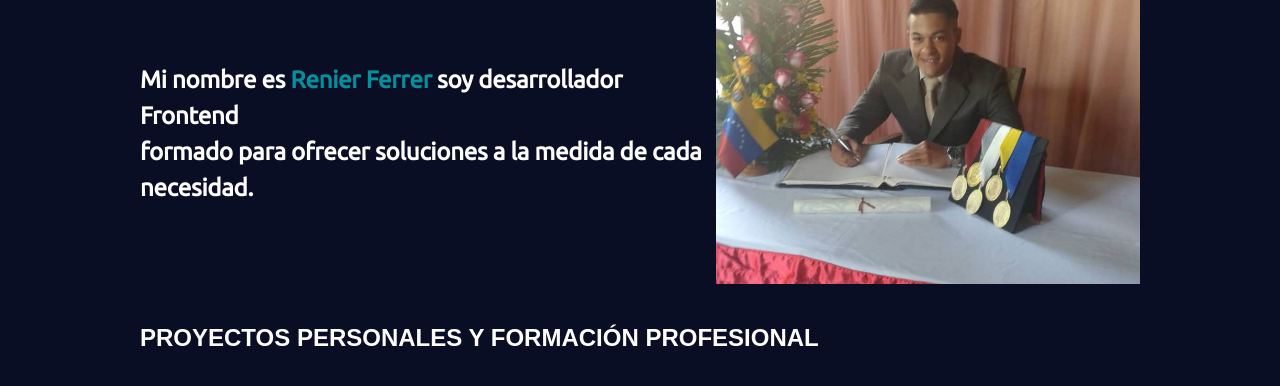
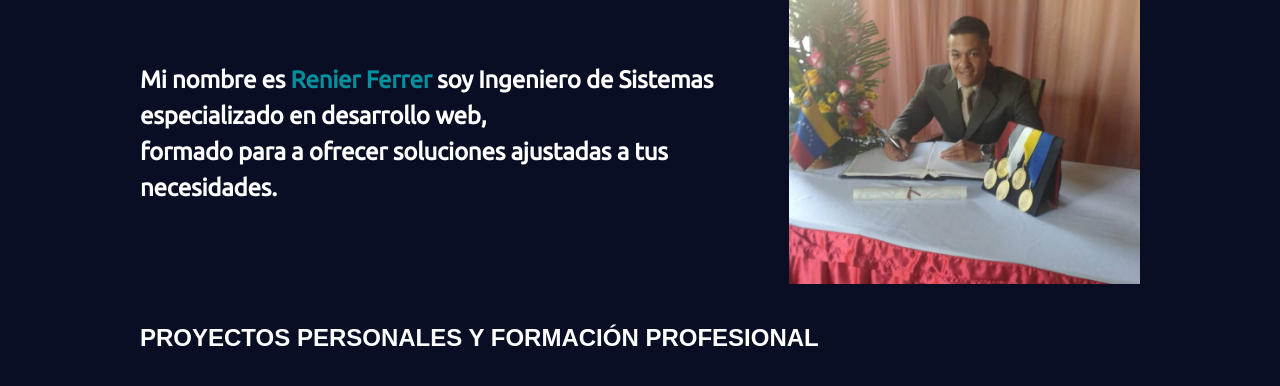
Before and after one commit to FARK-91/Portafolio, a plain HTML site: page index.html in a window 1280 px wide. Shown: the part 86-472 px from the top of the page. Drawn offline with nearby package versions, Linux system fonts and the light colour scheme; files whose address does not match are found by name.

Commit message:
[MOD] Nueva presentacion

```diff
--- a/index.html
+++ b/index.html
@@ -52,7 +52,7 @@
       <div class="hero">
         <div class="container">
           <h1>
-            Mi nombre es <strong>Renier Ferrer</strong> soy desarrollador Frontend <br/> formado para ofrecer soluciones a la medida de cada necesidad.
+            Mi nombre es <strong>Renier Ferrer</strong> soy Ingeniero de Sistemas especializado en desarrollo web,<br/> formado para a ofrecer soluciones ajustadas a tus necesidades.
           </h1>
           <img class="hero-image" src="images/hero.jpeg" style="object-fit: cover;" width="500px" height="300px"  alt="imagen principal del sitio">
         </div>
```
